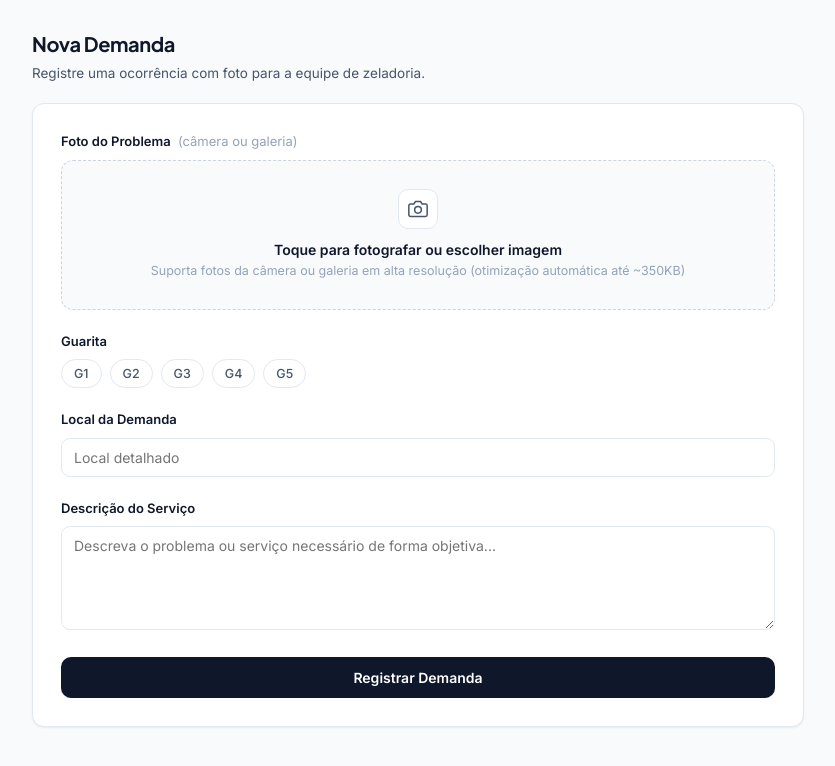
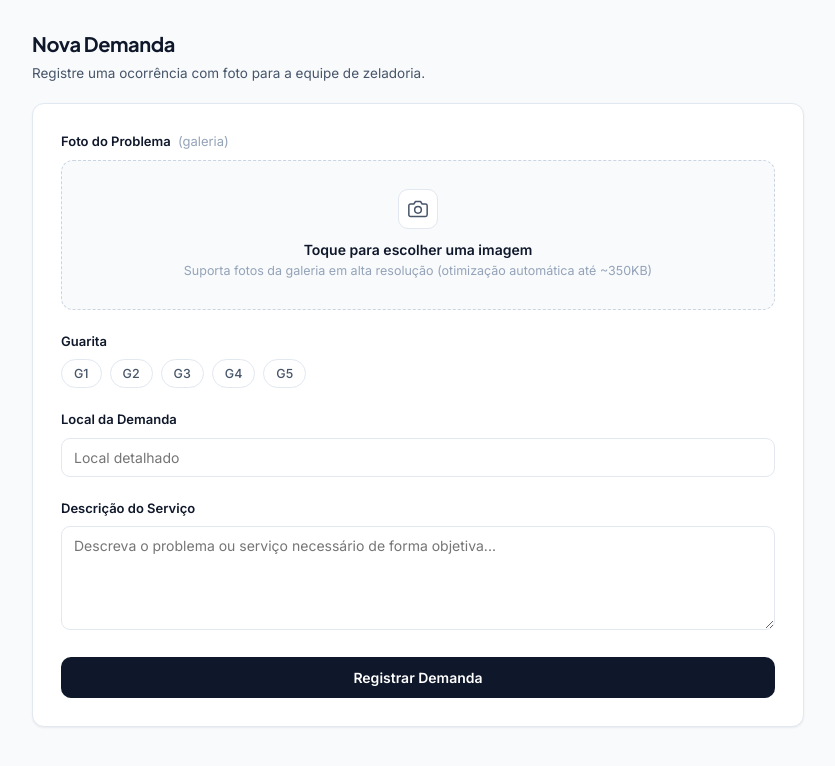
Before and after one commit to prisma-pages/zeladoria, a plain HTML site: page index.html in a window 1280 px wide. Shown: the part 66-832 px from the top of the page, without its empty margins (222-1057 px from the left). Drawn offline with Linux system fonts and the light colour scheme.

Commit message:
Update file upload instructions in index.html

```diff
--- a/index.html
+++ b/index.html
@@ -56,7 +56,7 @@
       <form id="formNovaDemanda" class="card">
         <!-- Upload de Foto -->
         <div class="form-group">
-          <span class="label">Foto do Problema <span class="label-hint">(câmera ou galeria)</span></span>
+          <span class="label">Foto do Problema <span class="label-hint">(galeria)</span></span>
 
           <label id="uploadZone" class="upload-zone" for="inputFoto">
             <input type="file" id="inputFoto" accept="image/*" />
@@ -67,8 +67,8 @@
                 <circle cx="12" cy="13" r="4"></circle>
               </svg>
             </span>
-            <span class="upload-title">Toque para fotografar ou escolher imagem</span>
-            <span class="upload-desc">Suporta fotos da câmera ou galeria em alta resolução (otimização automática até ~350KB)</span>
+            <span class="upload-title">Toque para escolher uma imagem</span>
+            <span class="upload-desc">Suporta fotos da galeria em alta resolução (otimização automática até ~350KB)</span>
           </label>
 
           <div id="previewWrapper" class="preview-wrapper">
```
